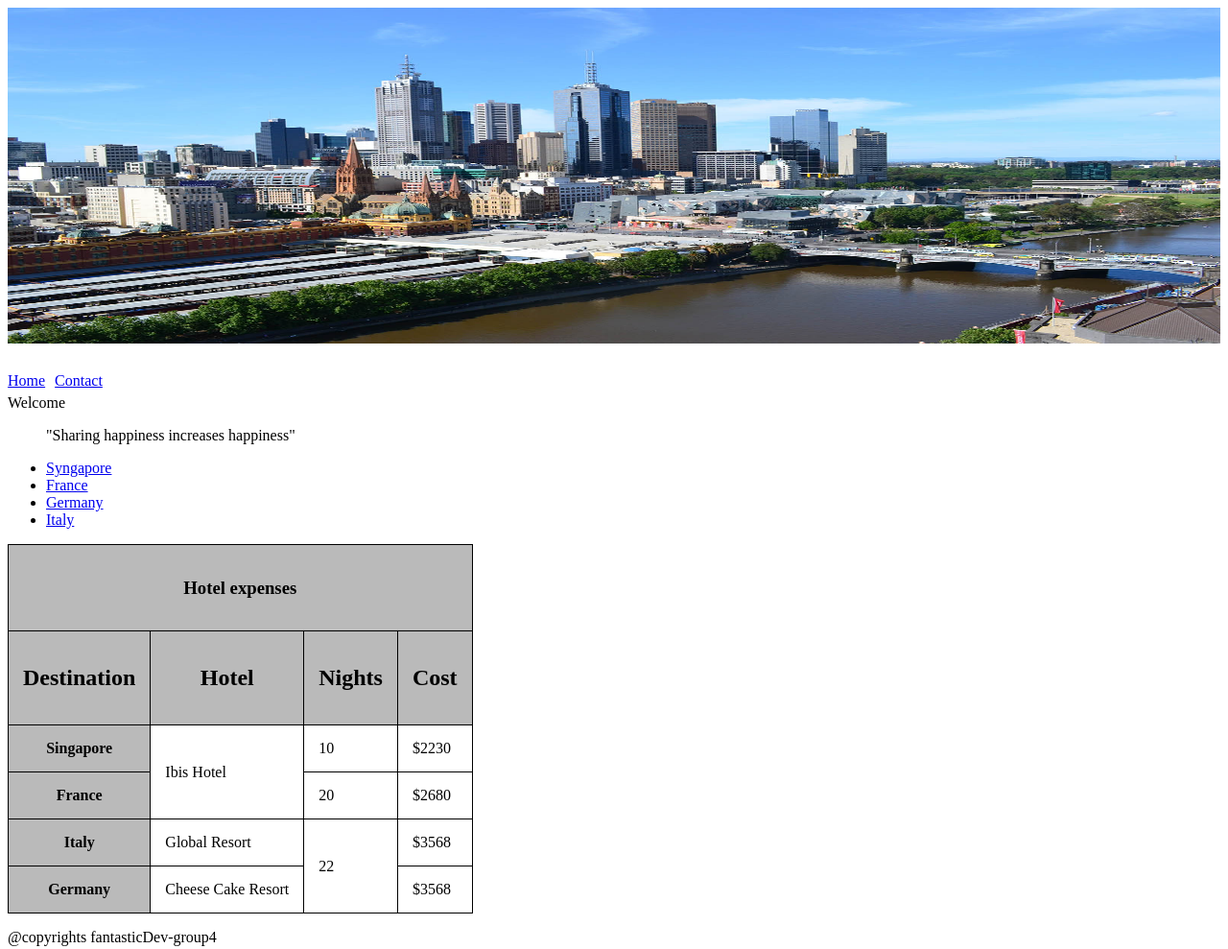
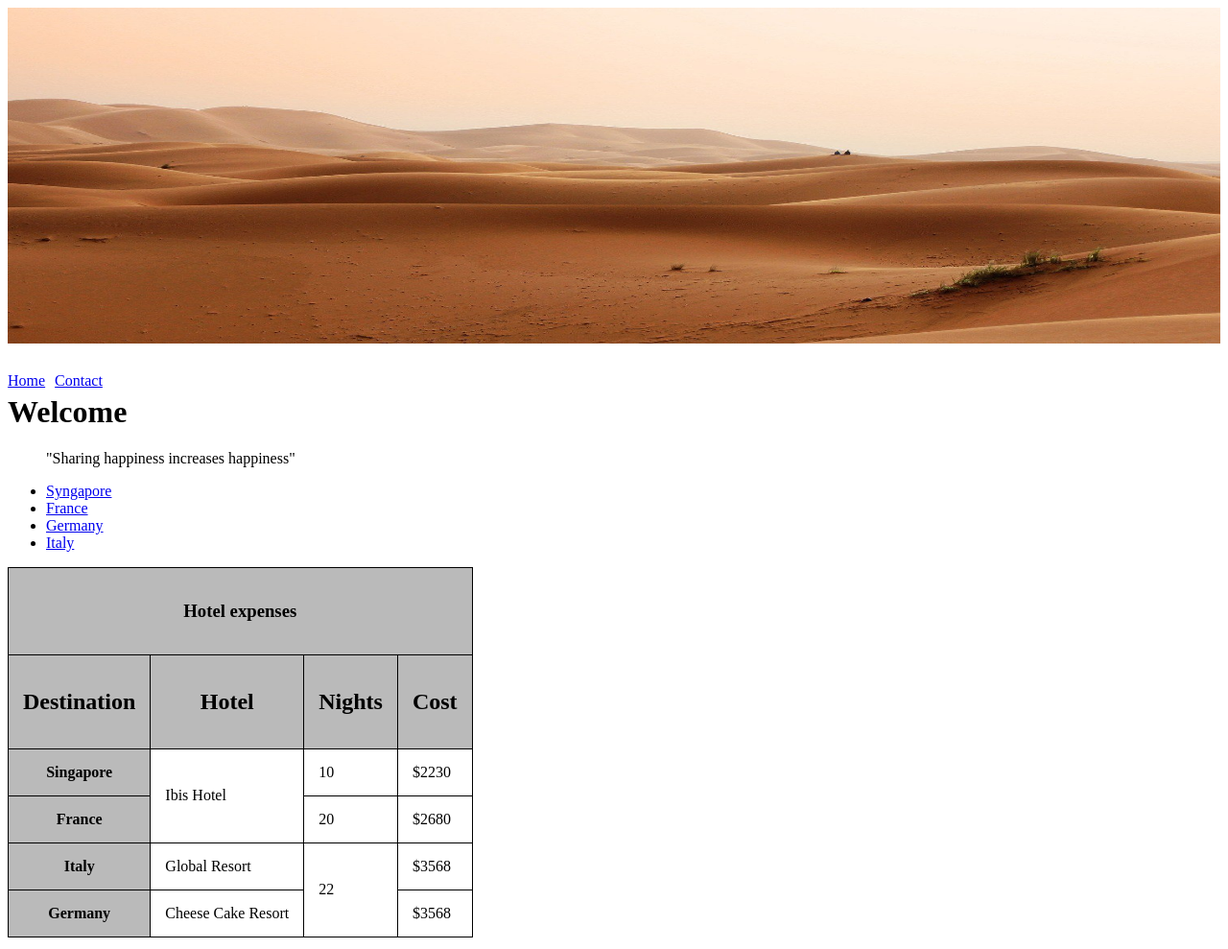
Before and after one commit to aspiringtester/mytravelstories, a plain HTML site: page index.html in a window 1280 px wide. Shown: the top 989 px of the page at 96% size. Drawn offline with Linux system fonts and the light colour scheme.

Commit message:
home page image and contact page copyright text modified

```diff
--- a/index.html
+++ b/index.html
@@ -9,21 +9,14 @@
   <body>
 
 
-    <header>
-      <img
-        src="images\melbourne.jpg"
-        alt="Melbourne city"
-        width="100%"
-        height="350"
-      />
-    </header>
+    <header><img height="350" width="100%" src="./images/desert.jpg" /></header>
     <nav>
       <ul class="navbar">
         <li><a href="index.html">Home</a></li>
         <li><a href="contact.html">Contact</a></li>
       </ul>
     </nav>
-    <h1 class="intro"></h1>Welcome</h1>
+    <h1 class="intro">Welcome</h1>
     <blockquote>"Sharing happiness increases happiness"</blockquote>
     <section>
       <nav>
```
Also changed, not shown: contact.html (+1 -1 lines).
